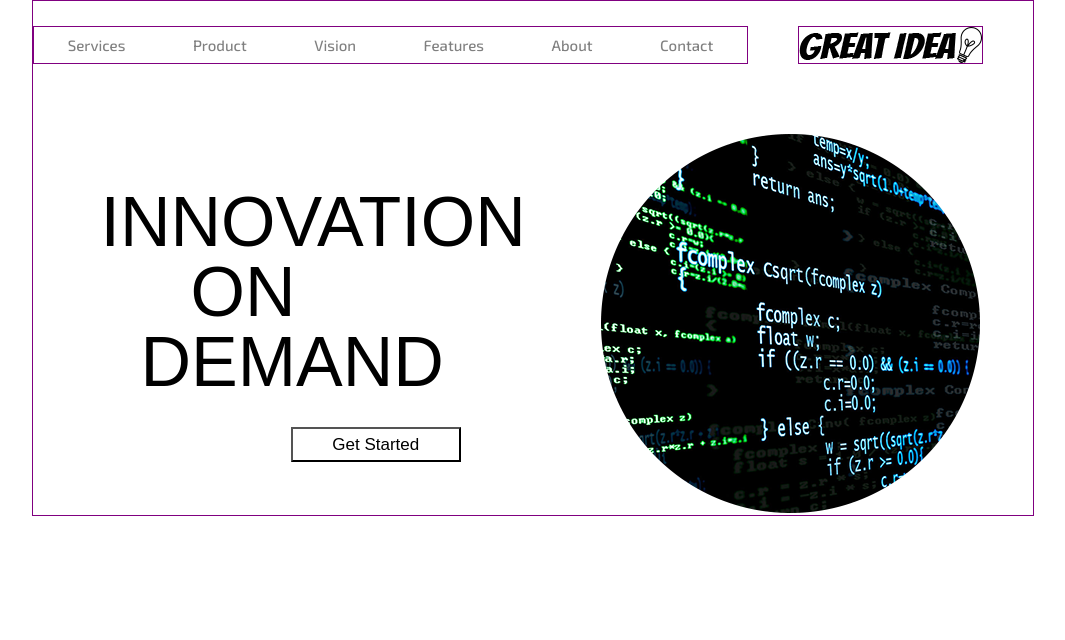
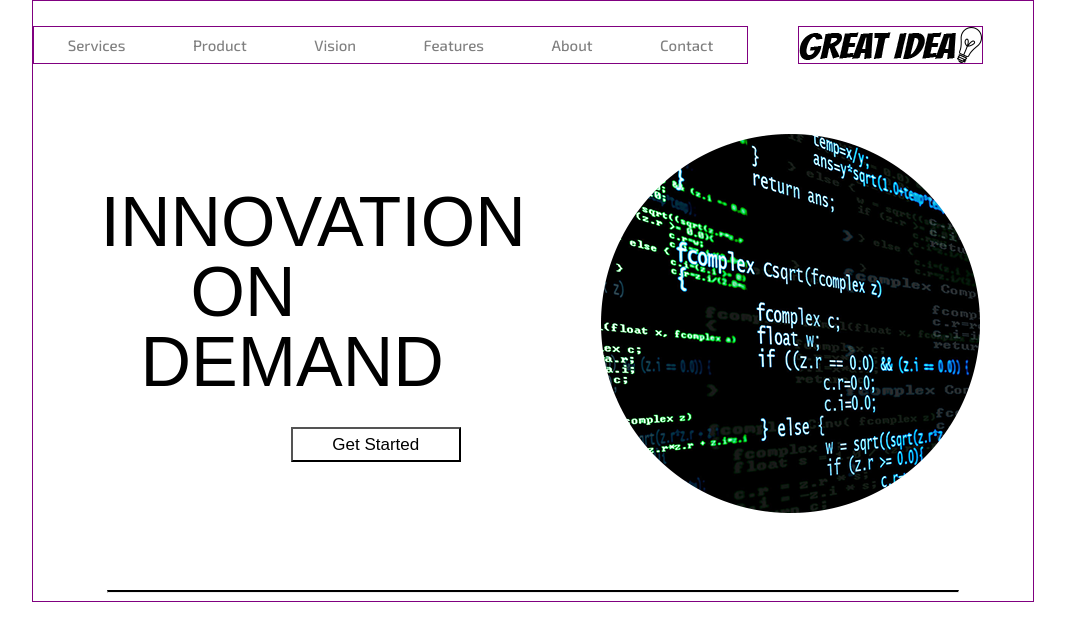
Before and after one commit to duckets615/Responsive-Design-I, a plain HTML site: page index.html in a window 1280 px wide. Shown: the whole page, without its empty margins (107-1172 px from the left). Drawn offline with Linux system fonts and the light colour scheme; a web font is replaced by a local one.

Commit message:
hr line styled

```diff
--- a/css/index.css
+++ b/css/index.css
@@ -124,4 +124,9 @@ button {
     margin: 0rem 0rem 0rem 4rem;
 }
 
+hr {
+    width: 85%;
+    border-top: 2pt solid black;
+    margin-top: 7.5rem;
+}
 /* margin: 0rem 0rem 0rem 0rem; */
--- a/index.html
+++ b/index.html
@@ -37,7 +37,7 @@
       </div>
     </section>
 
-      <!-- <hr> -->
+      <hr>
 
     <!-- <section class="features-about">
       <div class="features">
```
